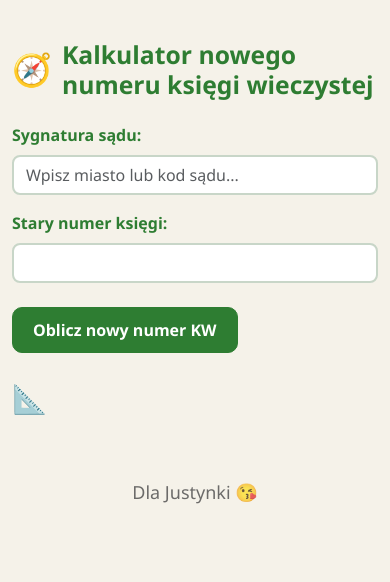
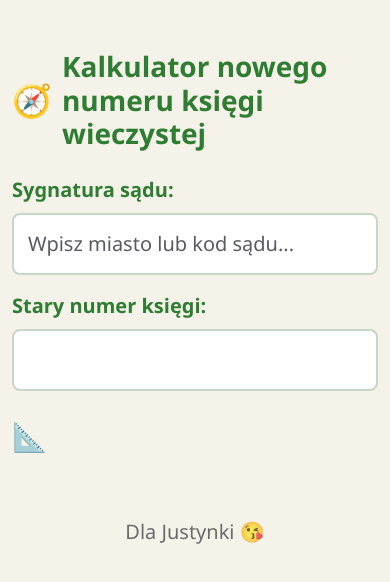
Before and after one commit to marder/kw_www, a plain HTML site: page index.html in a window 390 px wide. Drawn offline with nearby package versions, Linux system fonts and the light colour scheme.

Commit message:
second commit

```diff
--- a/index.html
+++ b/index.html
@@ -36,8 +36,6 @@
 
     </div>
 
-    <button class="btn btn-primary mt-4" onclick="generateKW()">Oblicz nowy numer KW</button>
-
     <div id="result" class="text-primary mt-4"></div>
 
     <footer>Dla Justynki 😘</footer>
--- a/style.css
+++ b/style.css
@@ -87,3 +87,37 @@ footer {
     color: #4a4a4a;
     opacity: 0.8;
 }
+
+@media (max-width: 576px) {
+    body {
+        font-size: 20px;
+        padding: 10px;
+    }
+
+    h2 {
+        font-size: 28px;
+    }
+
+    .form-label {
+        font-size: 20px;
+    }
+
+    .form-control {
+        font-size: 20px;
+        padding: 14px;
+    }
+
+    #result {
+        font-size: 26px;
+    }
+
+    footer {
+        font-size: 20px;
+        margin-bottom: 30px;
+    }
+}
+
+.col-12,
+.col-md-6 {
+    width: 100%;
+}
```
